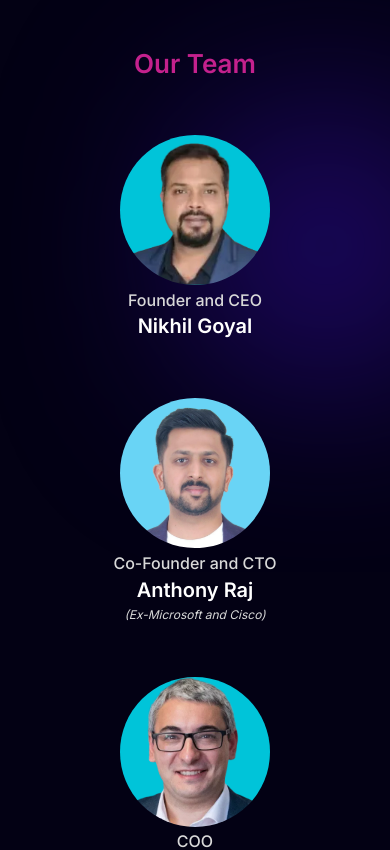
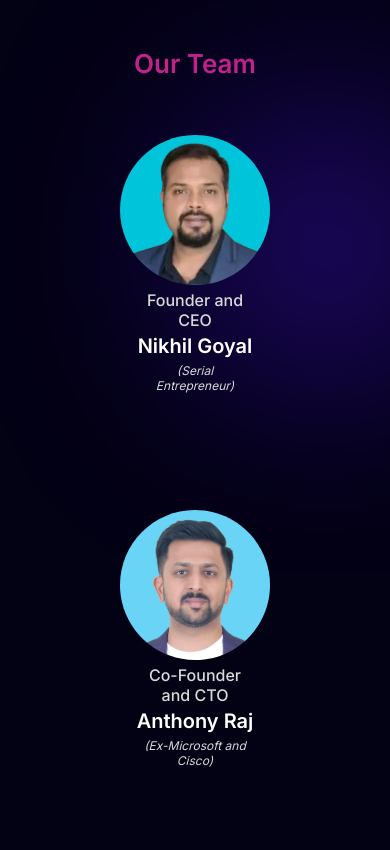
Before and after one commit to beimagine/bitWebsite, a Next.js app: page / in a window 390 px wide. Shown: the part 7780-8630 px from the top of the page. Built offline with nearby package versions, Linux system fonts and the light colour scheme.

Commit message:
added text in teams. fixed burger icon

```diff
--- a/src/Components/Contact/Contact.css
+++ b/src/Components/Contact/Contact.css
@@ -6,7 +6,7 @@
 }
 
 .contact {
-    padding-top: 8rem;
+    /* padding-top: 8rem; */
     display: flex;
     align-items: center;
     justify-content: space-between;
--- a/src/Components/Navbar/Navbar.css
+++ b/src/Components/Navbar/Navbar.css
@@ -158,7 +158,7 @@
         position: fixed;
         z-index: 2;
         width: 100%;
-        height: 12vh;
+        height: 10vh;
     }
     .sidelogo{
         margin-left: 5%;
@@ -178,7 +178,7 @@
         position: absolute;
         width: 25px;
         height: 20px;
-        top: 25px;
+        top: 40%;
         right: 22px;
         cursor: pointer;
     }
--- a/src/Components/Team/Team.css
+++ b/src/Components/Team/Team.css
@@ -11,14 +11,13 @@
     /* display: grid; */
     /* grid-template-columns: repeat(auto-fill, minmax(200px, 1fr)); */
     display: flex;
-    padding: 0px 5rem;
-    grid-gap: 100px;
+    gap: 50px;
     justify-content: center;
     align-items: center;
     justify-items: center;
     align-content: center;
-
-
+    flex-wrap: wrap;
+    padding-bottom: 8rem;
 }
 
 .Tbox {
@@ -27,6 +26,9 @@
     gap: 0.3rem;
     text-align: center;
     align-items: center;
+    justify-content: flex-start;
+    width: 20%;
+    height: 20rem;
 }
 
 .Tbox p {
@@ -55,4 +57,7 @@
         grid-gap: 55px;
         flex-direction: column;
     }
+    .Tbox{
+        width: 30%;
+    }
 }
--- a/src/Components/Team/teamData.js
+++ b/src/Components/Team/teamData.js
@@ -1,19 +1,21 @@
 export const teamData = [
     {
-        img : '/assets/T1.svg',
-        role : 'Founder and CEO',
-        name : 'Nikhil Goyal',
+        img: '/assets/T1.svg',
+        role: 'Founder and CEO',
+        name: 'Nikhil Goyal',
+        ex: '(Serial Entrepreneur)'
     },
     {
-        img : '/assets/T11.svg',
-        role : 'Co-Founder and CTO',
-        name : 'Anthony Raj',
+        img: '/assets/T11.svg',
+        role: 'Co-Founder and CTO',
+        name: 'Anthony Raj',
         ex: '(Ex-Microsoft and Cisco)'
     },
     {
-        img : '/assets/T2.svg',
-        role : 'COO',
-        name : 'Alejandro Giuffrida',
+        img: '/assets/T2.svg',
+        role: 'COO',
+        name: 'Alejandro Giuffrida',
+        ex: '(Former rector of the Champagnat University (Argentina) and president of the Association of Latin American and Caribbean Universities for Integration)'
     },
     // {
     //     img : '/assets/T3.svg',
```
